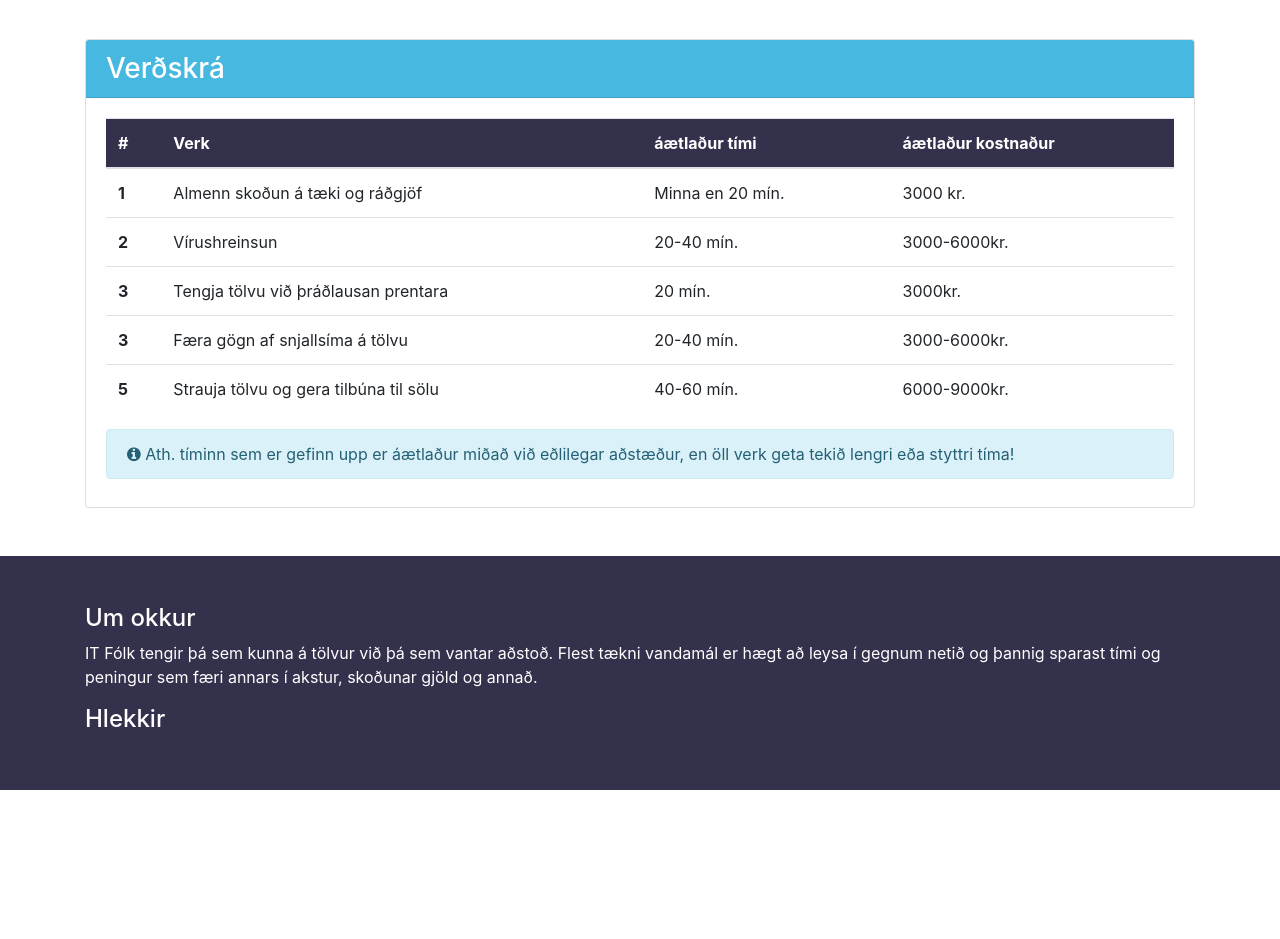
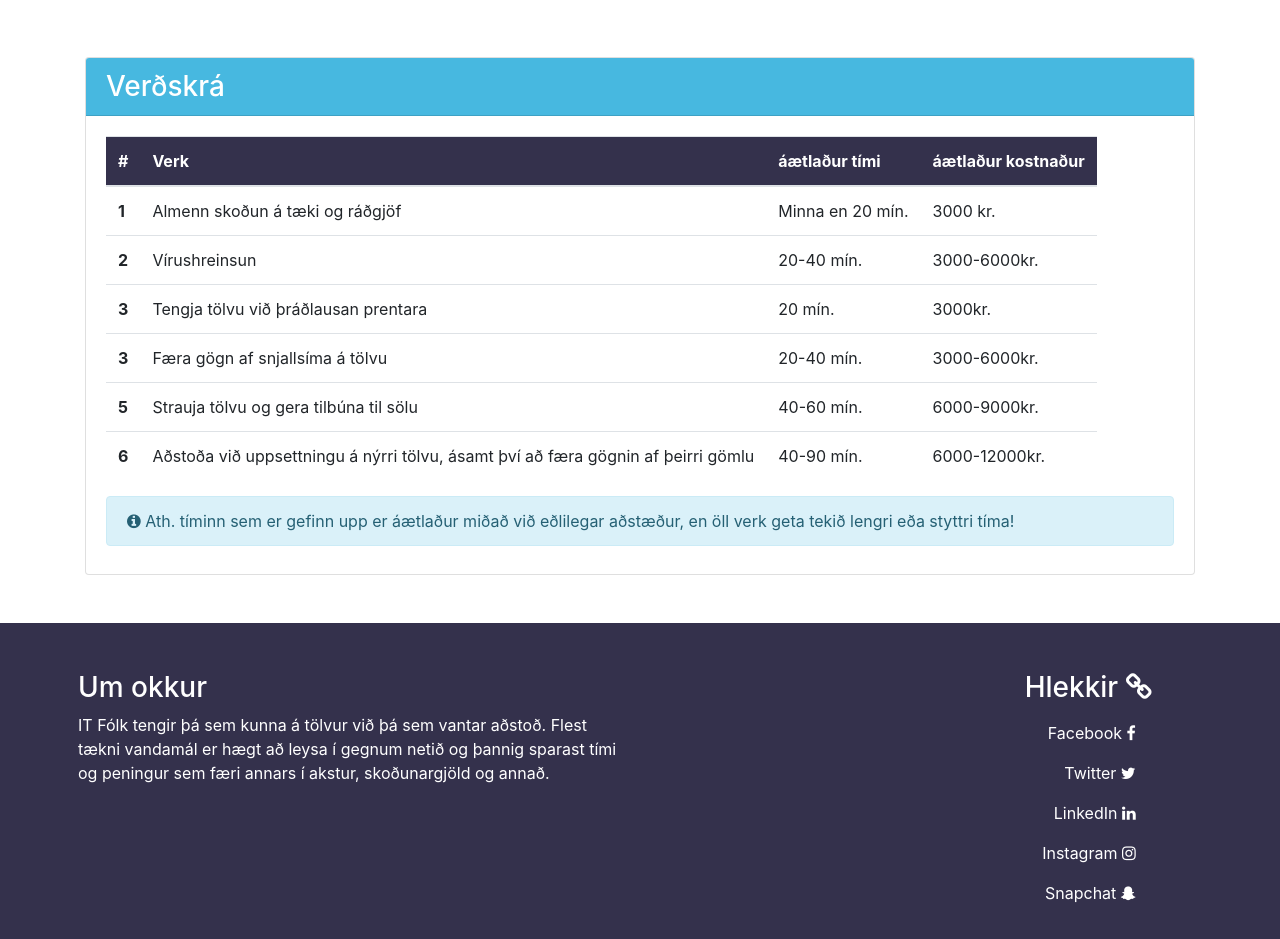
Before and after one commit to itfolk/website, a website: page index.html in a window 1280 px wide. Shown: the part 1127-2066 px from the top of the page. Before the commit the page ends 1917 px from the top, so only its background shows below. Drawn offline with nearby package versions, Linux system fonts and the light colour scheme.

Commit message:
UI changes and improvements

```diff
--- a/index.html
+++ b/index.html
@@ -12,7 +12,12 @@
 
   </head>
   <body>
-
+    <a class="btn btn-default fixed-bottom text-right">
+      <span class="fa-stack fa-lg">
+        <i class="fa fa-circle fa-stack-2x"></i>
+        <i class="fa fa-commenting-o fa-stack-1x fa-inverse" aria-hidden="true"></i>
+      </span>
+    </a>
     <nav class="navbar navbar-expand-lg navbar-dark bg-primary">
       <a class="navbar-brand font-weight-bold" href="#">IT Fólk</a>
       <button class="navbar-toggler" type="button" data-toggle="collapse" data-target="#navbarSupportedContent" aria-controls="navbarSupportedContent" aria-expanded="false" aria-label="Toggle navigation">
@@ -25,7 +30,7 @@
             <a class="nav-link" href="#verdskra">Verðskrá</a>
           </li>
           <li class="nav-item">
-            <a class="nav-link" href="#">Um okkur</a>
+            <a class="nav-link" href="#about">Um okkur</a>
           </li>
         </ul>
           <button type="button" class="btn btn-secondary">Innskráning</button>
@@ -36,7 +41,7 @@
     <div class="container mb-5">
       <h1>Vantar þig hjálp frá IT Fólki?</h1>
       <p>
-        Aðeins 3000 kr. hverjar byrjaðar 20 mín. og ef við náum ekki að laga vandamálið rukkum við ekkert fyrir.
+        Ef við náum ekki að laga vandamálið rukkum við ekkert fyrir, annars aðeins 3000kr. fyrir hverjar byrjaðar 20 mín.
       </p>
       <p>
         Veldu flokk hér að neðan eða hringdu í 691-2226
@@ -81,7 +86,7 @@
       <div class="card">
           <h3 class="card-header bg-primary text-white" id="verdskra">Verðskrá</h3>
         <div class="card-body">
-          <table class="table">
+          <table class="table table-responsive">
             <thead class="bg-secondary text-white">
               <tr>
                 <th>#</th>
@@ -121,6 +126,12 @@
                 <td>40-60 mín.</td>
                 <td>6000-9000kr.</td>
               </tr>
+              <tr>
+                  <th scope="row">6</th>
+                  <td>Aðstoða við uppsettningu á nýrri tölvu, ásamt því að færa gögnin af þeirri gömlu</td>
+                  <td>40-90 mín.</td>
+                  <td>6000-12000kr.</td>
+                </tr>
             </tbody>
           </table>
           <div class="mb-2 alert alert-primary" role="alert">
@@ -130,15 +141,22 @@
       </div>
     </div>
 
-    <div class="navbar bg-secondary text-white p-5">
-      <div class="container">
-        <div class="d-flex flex-wrap">
-          <div class="">
-            <h4 class="">Um okkur</h4>
-            <p>IT Fólk tengir þá sem kunna á tölvur við þá sem vantar aðstoð. Flest tækni vandamál er hægt að leysa í gegnum netið og þannig sparast tími og peningur sem færi annars í akstur, skoðunar gjöld og annað.</p>
+    <div class="navbar text-white bg-secondary p-5">
+      <div class="container-fluid d-flex">
+        <div class="d-flex">
+          <div class="col-lg-6">
+            <h3 class="" id="about">Um okkur</h3>
+            <p>IT Fólk tengir þá sem kunna á tölvur við þá sem vantar aðstoð. Flest tækni vandamál er hægt að leysa í gegnum netið og þannig sparast tími og peningur sem færi annars í akstur, skoðunargjöld og annað.</p>
           </div>
-          <div class="d-flex flex-row-reverse">
-            <h4 class="">Hlekkir</h4>
+          <div class="offset-lg-4">
+              <ul class="nav flex-column float-right">
+                <h3 class="">Hlekkir <i class="fa fa-link" aria-hidden="true"></i></h3>
+                <li class="nav-link"><a class="float-right text-white" href="#!">Facebook <i class="fa fa-facebook" aria-hidden="true"></i></a></li>
+                <li class="nav-link"><a class="float-right text-white" href="#!">Twitter <i class="fa fa-twitter" aria-hidden="true"></i></a></li>
+                <li class="nav-link"><a class="float-right text-white" href="#!">LinkedIn <i class="fa fa-linkedin" aria-hidden="true"></i></a></li>
+                <li class="nav-link"><a class="float-right text-white" href="#!">Instagram <i class="fa fa-instagram" aria-hidden="true"></i></a></li>
+                <li class="nav-link"><a class="float-right text-white" href="#!">Snapchat <i class="fa fa-snapchat-ghost" aria-hidden="true"></i></a></li>
+              </ul>
           </div>
         </div>
       </div>
--- a/scss/_custom-styles.scss
+++ b/scss/_custom-styles.scss
@@ -28,5 +28,6 @@ html {
   position: relative;
   min-height: 100%;
 }
-body {
+.navbar-brand {
+    font-size: 2em;
 }
--- a/scss/_custom-variables.scss
+++ b/scss/_custom-variables.scss
@@ -24,7 +24,7 @@ $warning: #ffc952;
 $danger: #ff7473;
 $light: #daf1f9;
 $dark: #0f1319;
-
+$text-primary: #FFF;
 
 // Adding (!) an additional theme color (ex. classes btn-cool, bg-cool)
 //$theme-colors: (
```
Also changed, not shown: css/bootstrap_itfolk.css, css/bootstrap_itfolk.min.css.
